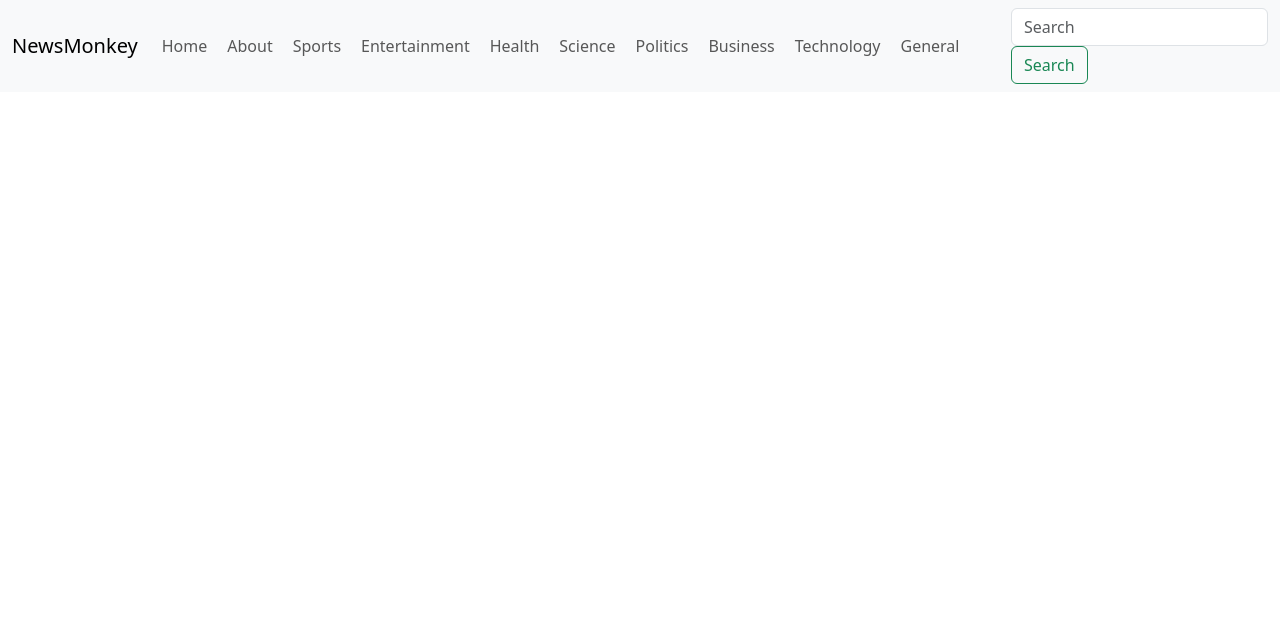
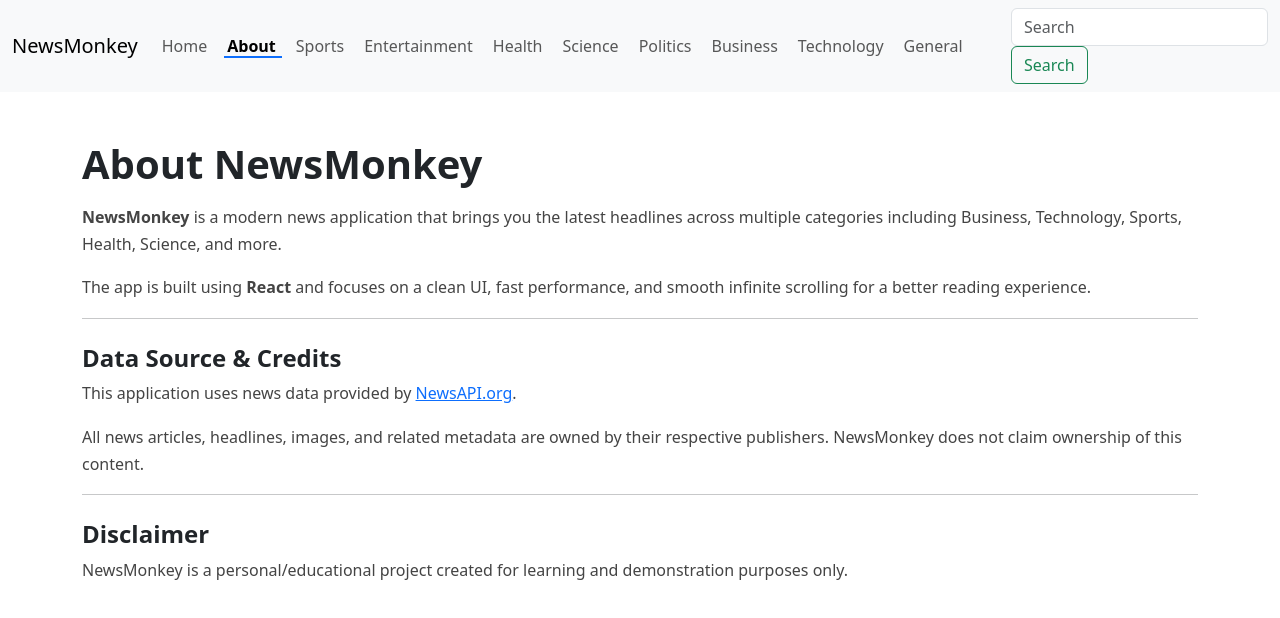
Before and after one commit to fahad09011/NewsApp, a React (Vite) app: page /about in a window 1280 px wide. Shown: the top 618 px of the page. Built offline with nearby package versions, Linux system fonts and the light colour scheme.

Commit message:
adding about component

```diff
--- a/src/App.css
+++ b/src/App.css
@@ -396,3 +396,18 @@
     flex-direction: column;
   }
 }
+
+/* About component */
+.container h1 {
+  font-weight: 700;
+}
+
+.container h4 {
+  margin-top: 25px;
+  font-weight: 600;
+}
+
+.container p {
+  line-height: 1.7;
+  color: #444;
+}
--- a/src/App.jsx
+++ b/src/App.jsx
@@ -9,6 +9,7 @@
 import TopLoadingBar from "./components/TopLoadingBar";
 import { BrowserRouter as Router, Routes, Route } from "react-router-dom";
 import { useNavigate } from "react-router-dom";
+import About from "./components/About";
 
 
 function NavbarWrapper(props) {
@@ -43,6 +44,8 @@
 
 <TopLoadingBar progress={this.state.progress}/>
           <Routes>
+            <Route path="/about" element={<About />} />
+
             <Route
               path="/search"
               element={
--- /dev/null
+++ b/src/components/About.jsx
@@ -0,0 +1,54 @@
+import React, { Component } from "react";
+import "../App.css";
+
+export default class About extends Component {
+  render() {
+    return (
+      <div className="container my-5">
+        <h1 className="mb-3">About NewsMonkey</h1>
+
+        <p>
+          <strong>NewsMonkey</strong> is a modern news application that brings you
+          the latest headlines across multiple categories including Business,
+          Technology, Sports, Health, Science, and more.
+        </p>
+
+        <p>
+          The app is built using <strong>React</strong> and focuses on a clean UI,
+          fast performance, and smooth infinite scrolling for a better reading
+          experience.
+        </p>
+
+        <hr />
+
+        <h4>Data Source & Credits</h4>
+
+        <p>
+          This application uses news data provided by{" "}
+          <a
+            href="https://newsapi.org/"
+            target="_blank"
+            rel="noreferrer"
+          >
+            NewsAPI.org
+          </a>
+          .
+        </p>
+
+        <p>
+          All news articles, headlines, images, and related metadata are owned by
+          their respective publishers. NewsMonkey does not claim ownership of
+          this content.
+        </p>
+
+        <hr />
+
+        <h4>Disclaimer</h4>
+        <p>
+          NewsMonkey is a personal/educational project created for learning and
+          demonstration purposes only.
+        </p>
+      </div>
+    );
+  }
+}
--- a/src/components/Navbar.jsx
+++ b/src/components/Navbar.jsx
@@ -55,9 +55,9 @@
                 </li>
 
                 <li className="nav-item">
-                  <a className="nav-link" to="/about">
+                  <NavLink className="nav-link" to="/about">
                     About
-                  </a>
+                  </NavLink>
                 </li>
 
                 <li className="nav-item">
```
